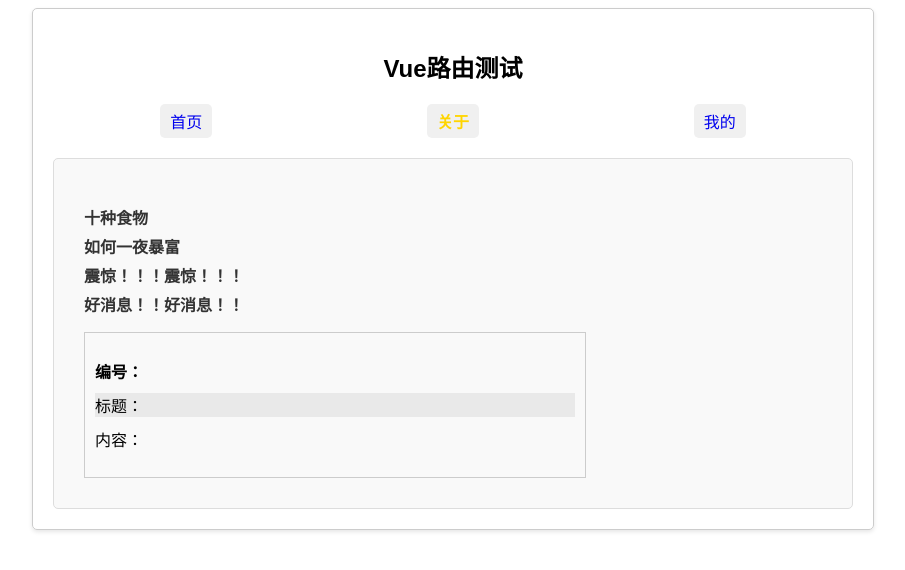
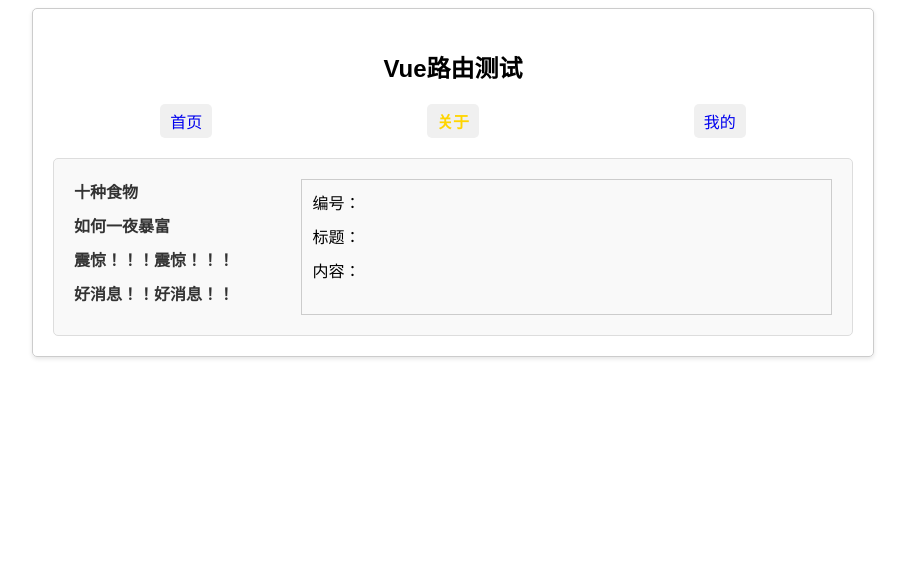
Before and after one commit to PlumDong/vue3-shangguigu-2023, a Vue app: page /about/detail in a window 1280 px wide. Shown: the top 570 px of the page, without its empty margins (187-1092 px from the left). Built offline with nearby package versions, Linux system fonts and the light colour scheme.

Commit message:
路由-query参数

```diff
--- a/src/pages/About.vue
+++ b/src/pages/About.vue
@@ -3,7 +3,20 @@
     <!--导航区-->
     <ul>
       <li v-for="news in newsList" :key="news.id">
-        <RouterLink to="/about/detail" active-class="active">{{news.title}}</RouterLink>
+        <!--第一种写法-->
+        <!--<RouterLink :to="`/about/detail?id=${news.id}&title=${news.title}&content=${news.content}`" active-class="active">{{news.title}}</RouterLink>-->
+        <!--第二种写法-->
+        <RouterLink :to="{
+          path:'/about/detail',
+          query:{
+            id:news.id,
+            title:news.title,
+            content:news.content,
+          }}"
+          active-class="active">{{ news.title }}
+        </RouterLink>
+
+
       </li>
     </ul>
     <!--展示区-->
@@ -13,7 +26,7 @@
   </div>
 </template>
 
-<script  setup lang="ts">
+<script setup lang="ts">
 import {reactive} from "vue";
 
 const newsList = reactive([
@@ -28,17 +41,18 @@ const newsList = reactive([
 
 <style scoped>
 .news {
-  background-color: #f9f9f9;
-  padding: 10px;
+  display: flex;
 }
 
 .news ul {
   list-style-type: none;
   padding: 0;
+  margin: 0;
+  width: 30%;
 }
 
 .news li {
-  margin-bottom: 5px;
+  margin-bottom: 10px;
 }
 
 .news a {
@@ -46,15 +60,9 @@ const newsList = reactive([
   color: #333;
 }
 
-.news a:hover {
-  text-decoration: underline;
-  color: #007bff;
-}
-
 .news-content {
-  width: 65%;
+  flex: 1;
   padding: 10px;
   border: 1px solid #ccc;
 }
-
 </style>
--- a/src/pages/Detail.vue
+++ b/src/pages/Detail.vue
@@ -1,12 +1,17 @@
 <template>
   <ul class="news-list">
-    <li>编号：</li>
-    <li>标题：</li>
-    <li>内容：</li>
+    <li>编号：{{query.id}}</li>
+    <li>标题：{{query.title}}</li>
+    <li>内容：{{query.content}}</li>
   </ul>
 </template>
 
 <script setup lang="ts">
+import {useRoute} from "vue-router";
+import {toRefs} from "vue";
+
+const route = useRoute();
+const {query} = toRefs(route);
 
 </script>
 
@@ -21,15 +26,5 @@
   margin-bottom: 10px;
 }
 
-.news-list li:first-child {
-  font-weight: bold;
-}
 
-.news-list li:nth-child(odd) {
-  background-color: #f9f9f9;
-}
-
-.news-list li:nth-child(even) {
-  background-color: #e9e9e9;
-}
 </style>
--- a/src/router/index.ts
+++ b/src/router/index.ts
@@ -18,6 +18,7 @@ const routes = [
         children:[
             {
                 path:'detail',
+                name:'详情',
                 component: Detail
             }
         ]
```
